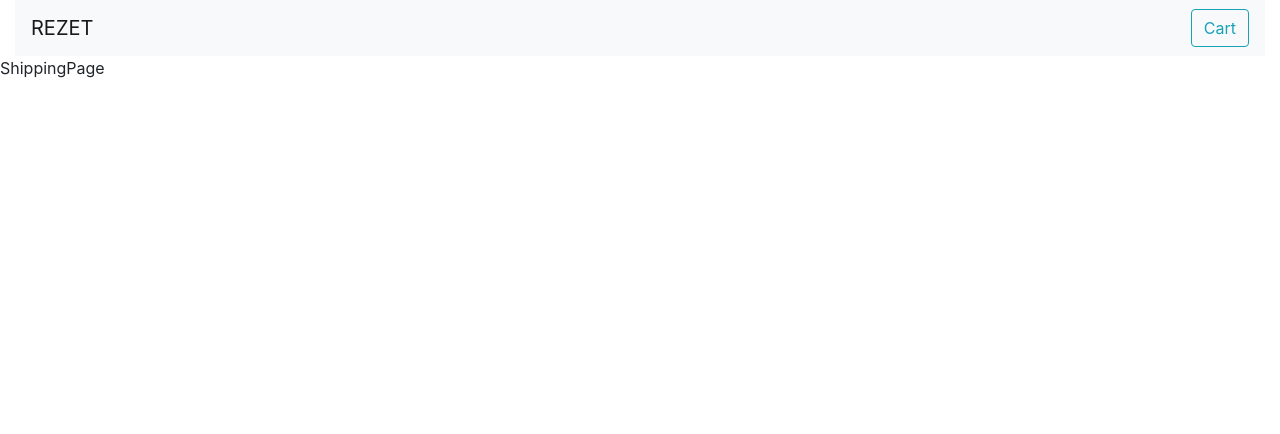
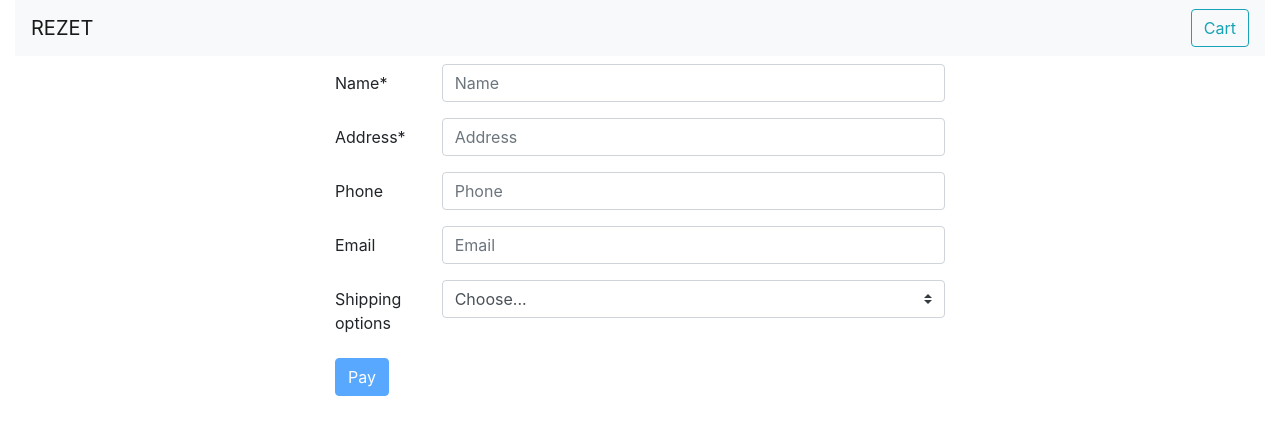
Before and after one commit to uanoob/rezet-app, a React (Create React App) app: page /shipping in a window 1280 px wide. Shown: the top 434 px of the page. Built offline with nearby package versions, Linux system fonts and the light colour scheme.

Commit message:
Add form & validation -> ShippingPage

```diff
--- a/src/components/ShippingPage.js
+++ b/src/components/ShippingPage.js
@@ -1,7 +1,201 @@
-import React from 'react';
+import React, { Component } from 'react';
 import PropTypes from 'prop-types';
+import classnames from 'classnames';
+import {
+  checkValidityLength,
+  checkValidityEmail,
+} from '../utils/validator.utils';
 
-const ShippingPage = props => <div>ShippingPage</div>;
+class ShippingPage extends Component {
+  state = {
+    name: '',
+    nameTouched: false,
+    nameIsValid: false,
+    address: '',
+    addressTouched: false,
+    addressIsValid: false,
+    phone: '',
+    phoneTouched: false,
+    phoneIsValid: false,
+    email: '',
+    emailTouched: false,
+    emailIsValid: false,
+    shipping: '',
+  };
+
+  handleChange = (event) => {
+    event.preventDefault();
+    const { name, value } = event.target;
+    const touched = `${name}Touched`;
+    const isValid = `${name}IsValid`;
+    const checkValidity = () => {
+      if (name === 'email') {
+        return checkValidityEmail(value);
+      }
+      return checkValidityLength(name, value);
+    };
+    this.setState({
+      [name]: value,
+      [touched]: true,
+      [isValid]: checkValidity(),
+    });
+  };
+
+  handleSubmit = (event) => {
+    event.preventDefault();
+    const {
+      name, address, phone, email, shipping,
+    } = this.state;
+    console.log(name, address, phone, email, shipping);
+  };
+
+  render() {
+    const {
+      email,
+      emailTouched,
+      emailIsValid,
+      name,
+      nameTouched,
+      nameIsValid,
+      phone,
+      phoneTouched,
+      phoneIsValid,
+      address,
+      addressTouched,
+      addressIsValid,
+      shipping,
+    } = this.state;
+    return (
+      <div className="container mt-2" style={{ maxWidth: '640px' }}>
+        <form
+          className="needs-validation"
+          noValidate
+          onSubmit={this.handleSubmit}
+        >
+          <div className="form-group row">
+            <label htmlFor="shipping-name" className="col-sm-2 col-form-label">
+              Name*
+            </label>
+            <div className="col-sm-10">
+              <input
+                type="text"
+                name="name"
+                value={name}
+                onChange={e => this.handleChange(e)}
+                className={classnames('form-control', {
+                  'is-invalid': !nameIsValid && nameTouched,
+                })}
+                id="shipping-name"
+                placeholder="Name"
+              />
+            </div>
+            <div className="invalid-feedback">Please choose a name.</div>
+          </div>
+
+          <div className="form-group row">
+            <label
+              htmlFor="shipping-address"
+              className="col-sm-2 col-form-label"
+            >
+              Address*
+            </label>
+            <div className="col-sm-10">
+              <input
+                type="text"
+                name="address"
+                value={address}
+                onChange={e => this.handleChange(e)}
+                className={classnames('form-control', {
+                  'is-invalid': !addressIsValid && addressTouched,
+                })}
+                id="shipping-address"
+                placeholder="Address"
+              />
+            </div>
+          </div>
+
+          <div className="form-group row">
+            <label htmlFor="shipping-phone" className="col-sm-2 col-form-label">
+              Phone
+            </label>
+            <div className="col-sm-10">
+              <input
+                type="number"
+                name="phone"
+                value={phone}
+                onChange={e => this.handleChange(e)}
+                className={classnames('form-control', {
+                  'is-invalid': !phoneIsValid && phoneTouched,
+                })}
+                id="shipping-phone"
+                placeholder="Phone"
+              />
+            </div>
+          </div>
+
+          <div className="form-group row">
+            <label htmlFor="shipping-email" className="col-sm-2 col-form-label">
+              Email
+            </label>
+            <div className="col-sm-10">
+              <input
+                type="email"
+                name="email"
+                value={email}
+                onChange={e => this.handleChange(e)}
+                className={classnames('form-control', {
+                  'is-invalid': !emailIsValid && emailTouched,
+                })}
+                id="shipping-email"
+                placeholder="Email"
+              />
+            </div>
+          </div>
+          <div className="form-group row">
+            <label
+              htmlFor="shipping-options"
+              className="col-sm-2 col-form-label"
+            >
+              Shipping options
+            </label>
+            <div className="col-sm-10">
+              <select
+                className="custom-select"
+                id="shipping-options"
+                name="shipping"
+                value={shipping}
+                onChange={e => this.handleChange(e)}
+              >
+                <option defaultValue>Choose...</option>
+                <option value="Free shipping">ninjPost Free shipping</option>
+                <option value="D7L">D7L 15.99$</option>
+                <option value="7post">7post 7.99$</option>
+              </select>
+            </div>
+          </div>
+          <div className="form-group row">
+            <div className="col-sm-10">
+              <button
+                type="submit"
+                className="btn btn-primary"
+                disabled={
+                  !(
+                    emailIsValid
+                    && nameIsValid
+                    && addressIsValid
+                    && phoneIsValid
+                  )
+                }
+              >
+                Pay
+              </button>
+            </div>
+          </div>
+        </form>
+      </div>
+    );
+  }
+}
 
 ShippingPage.propTypes = {};
 
```
